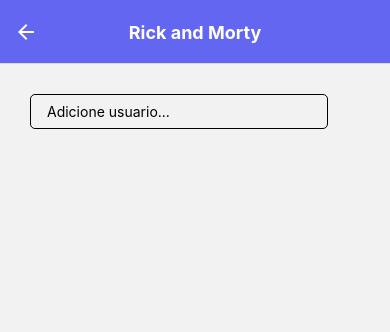
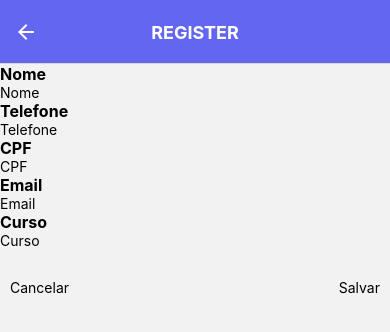
Before and after one commit to Guilherme-Luis/rickandmortyreactnative, a React Native app: screen /register in a window 390 px wide. Before the commit this address had no page. Shown: the top 332 px of the page. Built offline with nearby package versions, Linux system fonts and the light colour scheme.

Commit message:
feat: create initial design and route to register page

```diff
--- /dev/null
+++ b/src/components/InputLabel/index.tsx
@@ -0,0 +1,31 @@
+import React from 'react'
+import {TextInputIOSProps} from 'react-native'
+import {Container, Input, Label} from './styles'
+
+type InputLabelProps = {
+  label: string
+  placeholder: string
+  value?: string
+  textContentType?: TextInputIOSProps['textContentType']
+  onChangeText: (value: string) => void
+}
+
+export const InputLabel = ({
+  label,
+  placeholder,
+  value,
+  textContentType,
+  onChangeText,
+}: InputLabelProps) => {
+  return (
+    <Container>
+      <Label>{label}</Label>
+      <Input
+        placeholder={placeholder}
+        textContentType={textContentType}
+        value={value}
+        onChangeText={onChangeText}
+      />
+    </Container>
+  )
+}
--- /dev/null
+++ b/src/components/InputLabel/styles.ts
@@ -0,0 +1,11 @@
+import styled from 'styled-components/native'
+
+export const Container = styled.View``
+
+export const Label = styled.Text`
+  font-size: 16px;
+  font-weight: bold;
+`
+
+export const Input = styled.TextInput`
+`
--- a/src/pages/Login/index.tsx
+++ b/src/pages/Login/index.tsx
@@ -1,18 +1,15 @@
-import { useNavigation } from '@react-navigation/native'
-import React, { useEffect, useState } from 'react'
-import { StyleSheet, Text, TouchableOpacity, View } from 'react-native'
-import { TextInput } from 'react-native-gesture-handler'
-import { theme } from '../../theme'
-import { navigationProps } from '../../types'
+import {useNavigation} from '@react-navigation/native'
+import React, {useState} from 'react'
+import {StyleSheet, Text, TouchableOpacity, View} from 'react-native'
+import {TextInput} from 'react-native-gesture-handler'
+import {theme} from '../../theme'
+import {navigationProps} from '../../types'
 
 export const Login = () => {
   const [email, setEmail] = useState('')
   const [password, setPassword] = useState('')
 
   const navigation = useNavigation<navigationProps>()
-  useEffect(() => {
-    navigation.navigate('main')
-  }, [navigation])
 
   const handleLogin = () => {
     if (email.length > 0 && password.length > 0) {
@@ -20,7 +17,7 @@
     }
   }
   const handleRegister = () => {
-
+    navigation.navigate('register')
   }
 
   return (
@@ -46,7 +43,7 @@
         onChangeText={setPassword}
       />
       <View style={styles.buttonContainer}>
-      <TouchableOpacity style={styles.button} onPress={handleRegister}>
+        <TouchableOpacity style={styles.button} onPress={handleRegister}>
           <View>
             <Text style={styles.buttonText}>Register</Text>
           </View>
--- a/src/pages/Register/index.tsx
+++ b/src/pages/Register/index.tsx
@@ -0,0 +1,60 @@
+import React from 'react'
+import {Text} from 'react-native'
+import {InputLabel} from '../../components/InputLabel'
+import {
+  ActionsContainer,
+  CancelActionButton,
+  CancelActionButtonText,
+  Container,
+  FormContainer,
+  SaveActionButton,
+  SaveActionButtonText,
+} from './styles'
+
+export const Register = () => {
+  return (
+    <Container>
+      <FormContainer>
+        <InputLabel
+          label="Nome"
+          placeholder="Nome"
+          onChangeText={() => {}}
+          value="Nome"
+        />
+        <InputLabel
+          label="Telefone"
+          placeholder="Telefone"
+          onChangeText={() => {}}
+          value="Telefone"
+        />
+        <InputLabel
+          label="CPF"
+          placeholder="CPF"
+          onChangeText={() => {}}
+          value="CPF"
+        />
+        <InputLabel
+          label="Email"
+          placeholder="Email"
+          onChangeText={() => {}}
+          value="Email"
+        />
+        <InputLabel
+          label="Curso"
+          placeholder="Curso"
+          onChangeText={() => {}}
+          value="Curso"
+        />
+
+        <ActionsContainer>
+          <CancelActionButton>
+            <CancelActionButtonText>Cancelar</CancelActionButtonText>
+          </CancelActionButton>
+          <SaveActionButton>
+            <SaveActionButtonText>Salvar</SaveActionButtonText>
+          </SaveActionButton>
+        </ActionsContainer>
+      </FormContainer>
+    </Container>
+  )
+}
--- a/src/pages/Register/styles.ts
+++ b/src/pages/Register/styles.ts
@@ -0,0 +1,34 @@
+import { RectButton } from 'react-native-gesture-handler'
+import styled from 'styled-components/native'
+
+export const Container = styled.View``
+
+export const FormContainer = styled.View`
+
+`
+
+export const ActionsContainer = styled.View`
+  flex-direction: row;
+  justify-content: space-between;
+  margin-top: 20px;
+`
+
+export const CancelActionButton = styled(RectButton)`
+  background-color: ${props => props.theme.error};
+  padding: 10px;
+  border-radius: 5px;
+`
+
+export const CancelActionButtonText = styled.Text`
+  color: ${props => props.theme.textOnError};
+`
+
+export const SaveActionButton = styled(RectButton)`
+  background-color: ${props => props.theme.primary};
+  padding: 10px;
+  border-radius: 5px;
+`
+
+export const SaveActionButtonText = styled.Text`
+  color: ${props => props.theme.textOnPrimary};
+`
--- a/src/routes.tsx
+++ b/src/routes.tsx
@@ -5,6 +5,7 @@
 import {Character} from './pages/Character'
 import {Login} from './pages/Login'
 import {Main} from './pages/Main'
+import {Register} from './pages/Register'
 import {theme} from './theme'
 
 const Stack = createStackNavigator()
@@ -65,6 +66,23 @@
               },
             }}
           />
+          <Stack.Screen
+            name="register"
+            component={Register}
+            options={{
+              title: 'REGISTER',
+              headerTitleAlign: 'center',
+              headerTintColor: theme.textOnPrimary,
+              headerLeft: undefined,
+              headerStyle: {
+                backgroundColor: theme.primary500,
+              },
+              headerTitleStyle: {
+                fontWeight: 'bold',
+                color: theme.textOnPrimary,
+              },
+            }}
+          />
         </Stack.Navigator>
       </ThemeProvider>
     </NavigationContainer>
--- a/src/types.ts
+++ b/src/types.ts
@@ -2,6 +2,8 @@
 
 export  type navigationProps = NavigationProp<{
   main: undefined
+  register: undefined
+  login: undefined
 }>
 
 export type User = {
```
